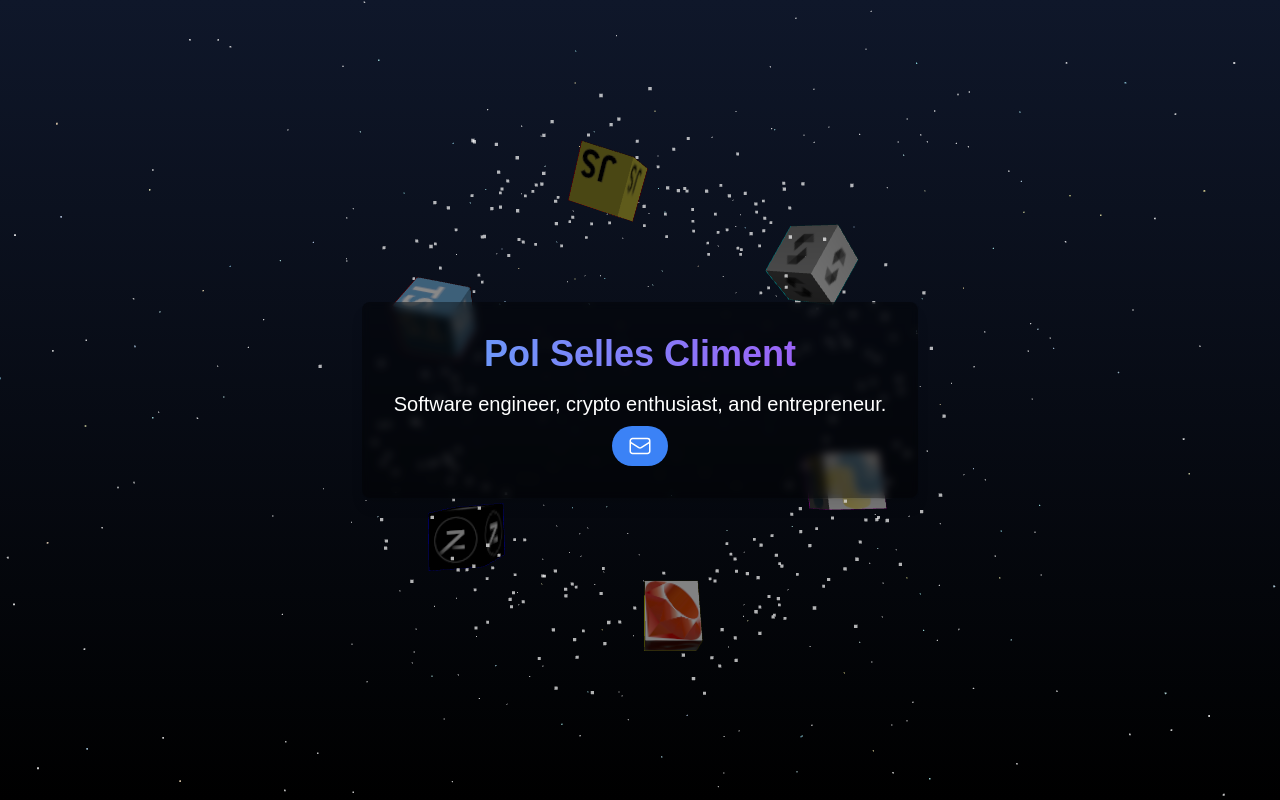
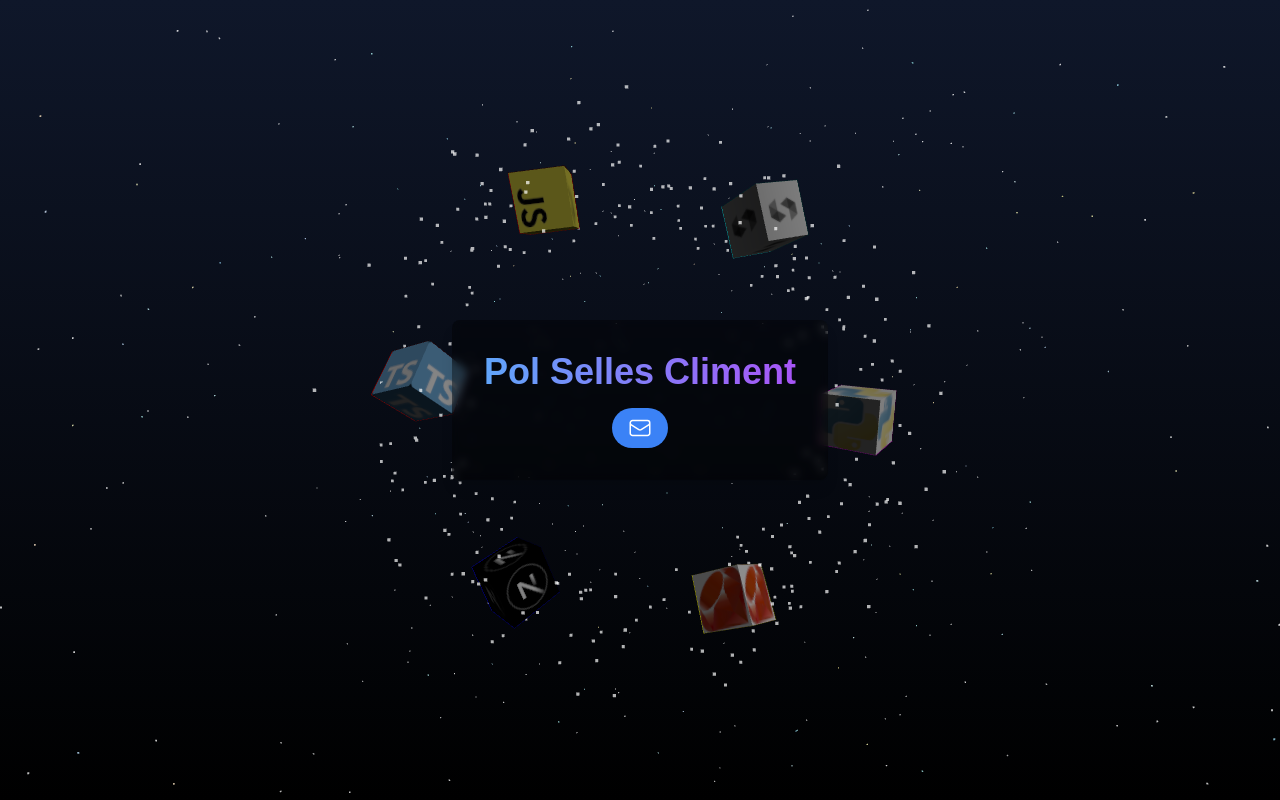
Before and after one commit to Pol-SC/pol.sc, a Next.js app: page / in a window 1280 px wide. Built offline with nearby package versions, Linux system fonts and the light colour scheme.

Commit message:
Update page.tsx

```diff
--- a/app/page.tsx
+++ b/app/page.tsx
@@ -11,7 +11,6 @@ export default function Home() {
       <main className="flex flex-col gap-8 row-start-2 items-center sm:items-start">
         <div className="bg-black bg-opacity-40 backdrop-blur-sm p-8 rounded-lg text-white text-center shadow-lg">
           <h1 className="text-4xl font-bold mb-4 text-transparent bg-clip-text bg-gradient-to-r from-blue-400 to-purple-500">Pol Selles Climent</h1>
-          <p className="text-xl">Software engineer, crypto enthusiast, and entrepreneur.</p>
           <div className="flex justify-center gap-2 mt-2">
             <a href="mailto:me@pol.sc" className="bg-blue-500 hover:bg-blue-600 text-white font-bold py-2 px-4 rounded-full transition-colors duration-300">
               <svg xmlns="http://www.w3.org/2000/svg" fill="none" viewBox="0 0 24 24" strokeWidth={1.5} stroke="currentColor" className="w-6 h-6 inline-block">
```
